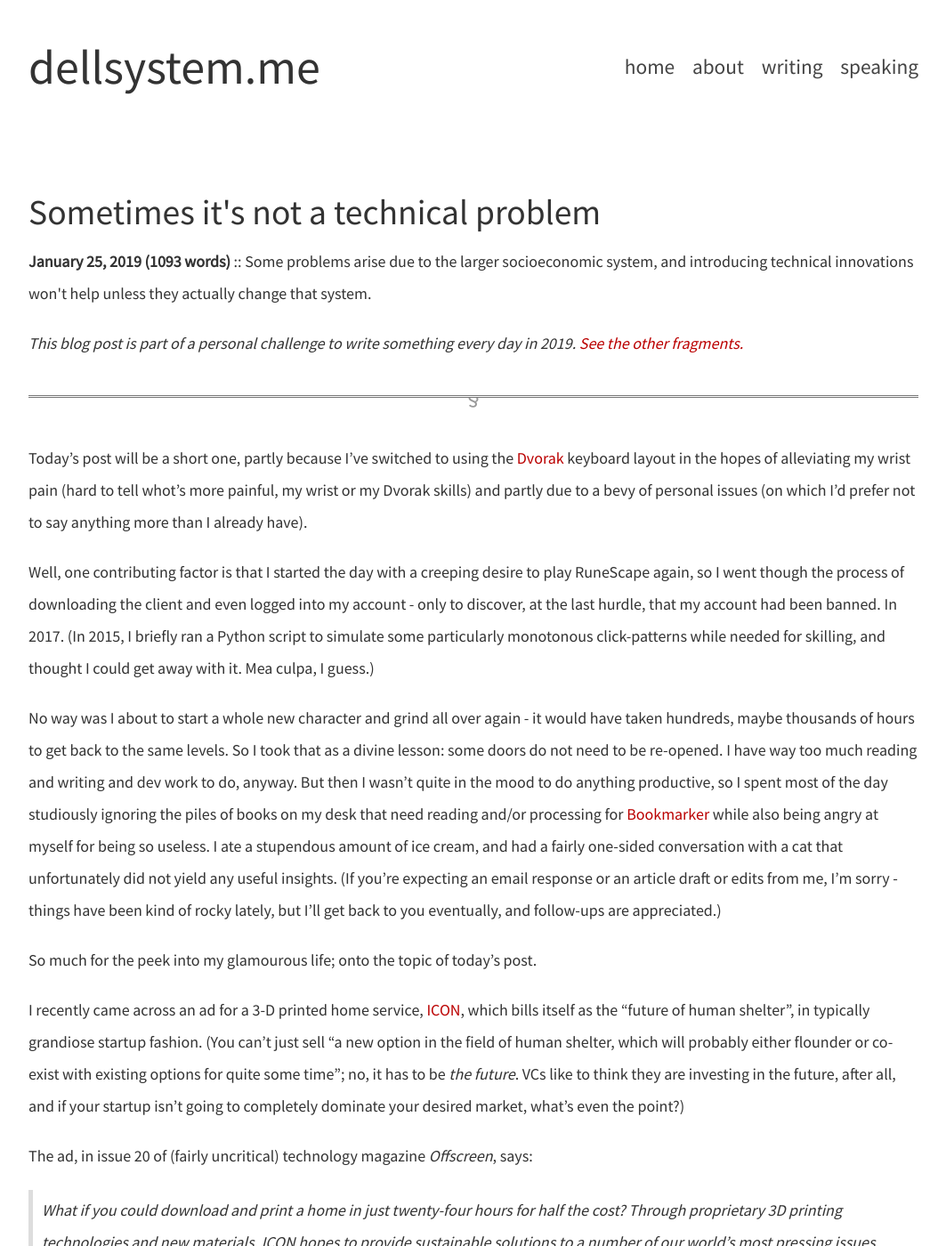
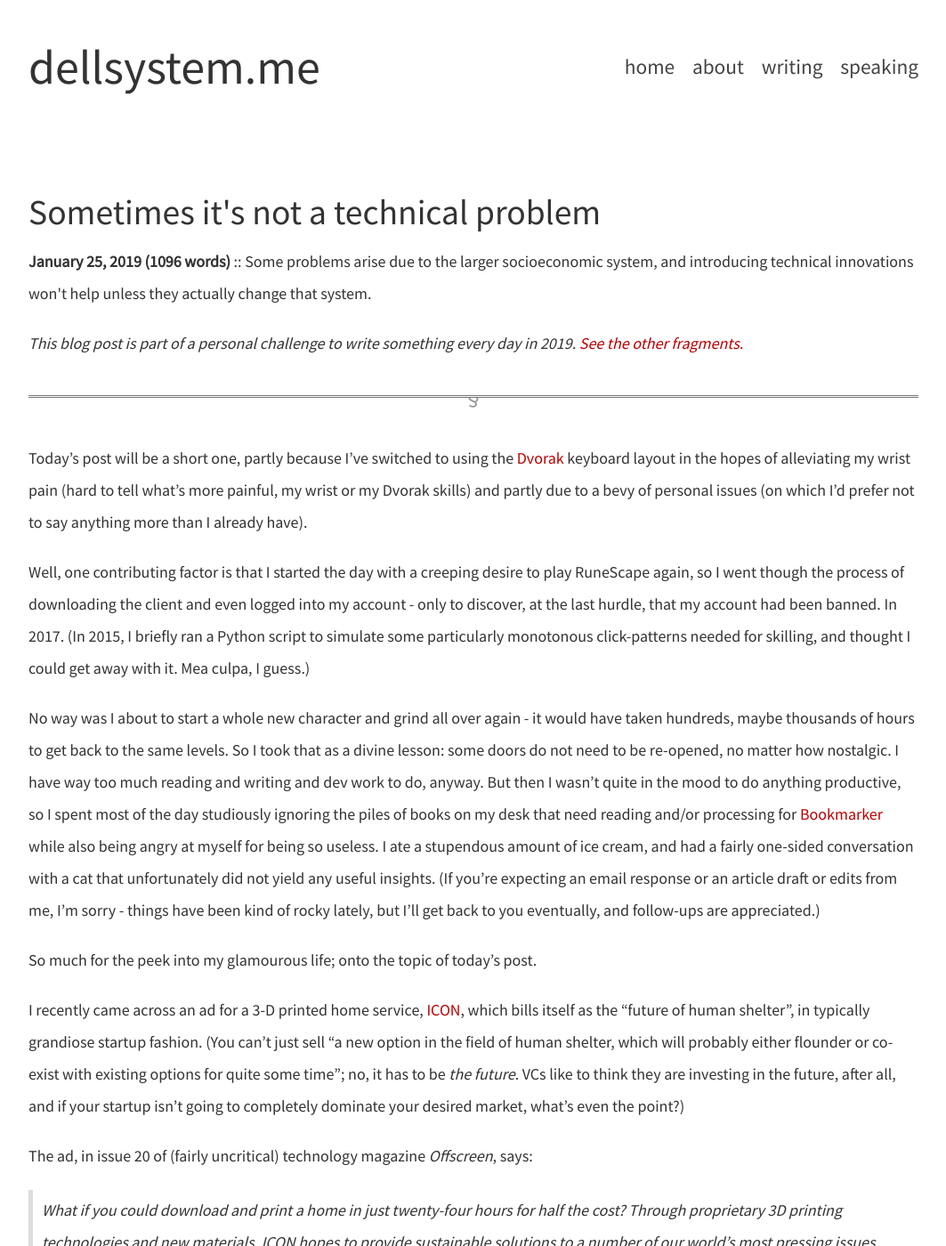
Before and after one commit to dellsystem/dellsystem.github.io, a Jekyll site: the page built from _posts/2019-1-25-fragments-25.md, in a window 1280 px wide and 1400 px high. Shown: the whole window at 89% size, without its empty margins (108-1171 px from the left). Built offline with Jekyll 4.4.1, drawn with Linux system fonts in a browser that asks for light colours.

Commit message:
Edit fragments-25 more

```diff
--- a/_posts/2019-1-25-fragments-25.md
+++ b/_posts/2019-1-25-fragments-25.md
@@ -4,11 +4,11 @@ layout: fragment
 description: "Some problems arise due to the larger socioeconomic system, and introducing technical innovations won't help unless they actually change that system."
 ---
 
-Today's post will be a short one, partly because I've switched to using the [Dvorak](https://en.wikipedia.org/wiki/Dvorak_Simplified_Keyboard) keyboard layout in the hopes of alleviating my wrist pain (hard to tell whot's more painful, my wrist or my Dvorak skills) and partly due to a bevy of personal issues (on which I'd prefer not to say anything more than I already have).
+Today's post will be a short one, partly because I've switched to using the [Dvorak](https://en.wikipedia.org/wiki/Dvorak_Simplified_Keyboard) keyboard layout in the hopes of alleviating my wrist pain (hard to tell what's more painful, my wrist or my Dvorak skills) and partly due to a bevy of personal issues (on which I'd prefer not to say anything more than I already have).
 
-Well, one contributing factor is that I started the day with a creeping desire to play RuneScape again, so I went though the process of downloading the client and even logged into my account - only to discover, at the last hurdle, that my account had been banned. In 2017. (In 2015, I briefly ran a Python script to simulate some particularly monotonous click-patterns while needed for skilling, and thought I could get away with it. Mea culpa, I guess.)
+Well, one contributing factor is that I started the day with a creeping desire to play RuneScape again, so I went though the process of downloading the client and even logged into my account - only to discover, at the last hurdle, that my account had been banned. In 2017. (In 2015, I briefly ran a Python script to simulate some particularly monotonous click-patterns needed for skilling, and thought I could get away with it. Mea culpa, I guess.)
 
-No way was I about to start a whole new character and grind all over again - it would have taken hundreds, maybe thousands of hours to get back to the same levels. So I took that as a divine lesson: some doors do not need to be re-opened. I have way too much reading and writing and dev work to do, anyway. But then I wasn't quite in the mood to do anything productive, so I spent most of the day studiously ignoring the piles of books on my desk that need reading and/or processing for [Bookmarker](http://bookmarker.dellsystem.me/) while also being angry at myself for being so useless. I ate a stupendous amount of ice cream, and had a fairly one-sided conversation with a cat that unfortunately did not yield any useful insights. (If you're expecting an email response or an article draft or edits from me, I'm sorry - things have been kind of rocky lately, but I'll get back to you eventually, and follow-ups are appreciated.)
+No way was I about to start a whole new character and grind all over again - it would have taken hundreds, maybe thousands of hours to get back to the same levels. So I took that as a divine lesson: some doors do not need to be re-opened, no matter how nostalgic. I have way too much reading and writing and dev work to do, anyway. But then I wasn't quite in the mood to do anything productive, so I spent most of the day studiously ignoring the piles of books on my desk that need reading and/or processing for [Bookmarker](http://bookmarker.dellsystem.me/) while also being angry at myself for being so useless. I ate a stupendous amount of ice cream, and had a fairly one-sided conversation with a cat that unfortunately did not yield any useful insights. (If you're expecting an email response or an article draft or edits from me, I'm sorry - things have been kind of rocky lately, but I'll get back to you eventually, and follow-ups are appreciated.)
 
 So much for the peek into my glamourous life; onto the topic of today's post.
 
```
